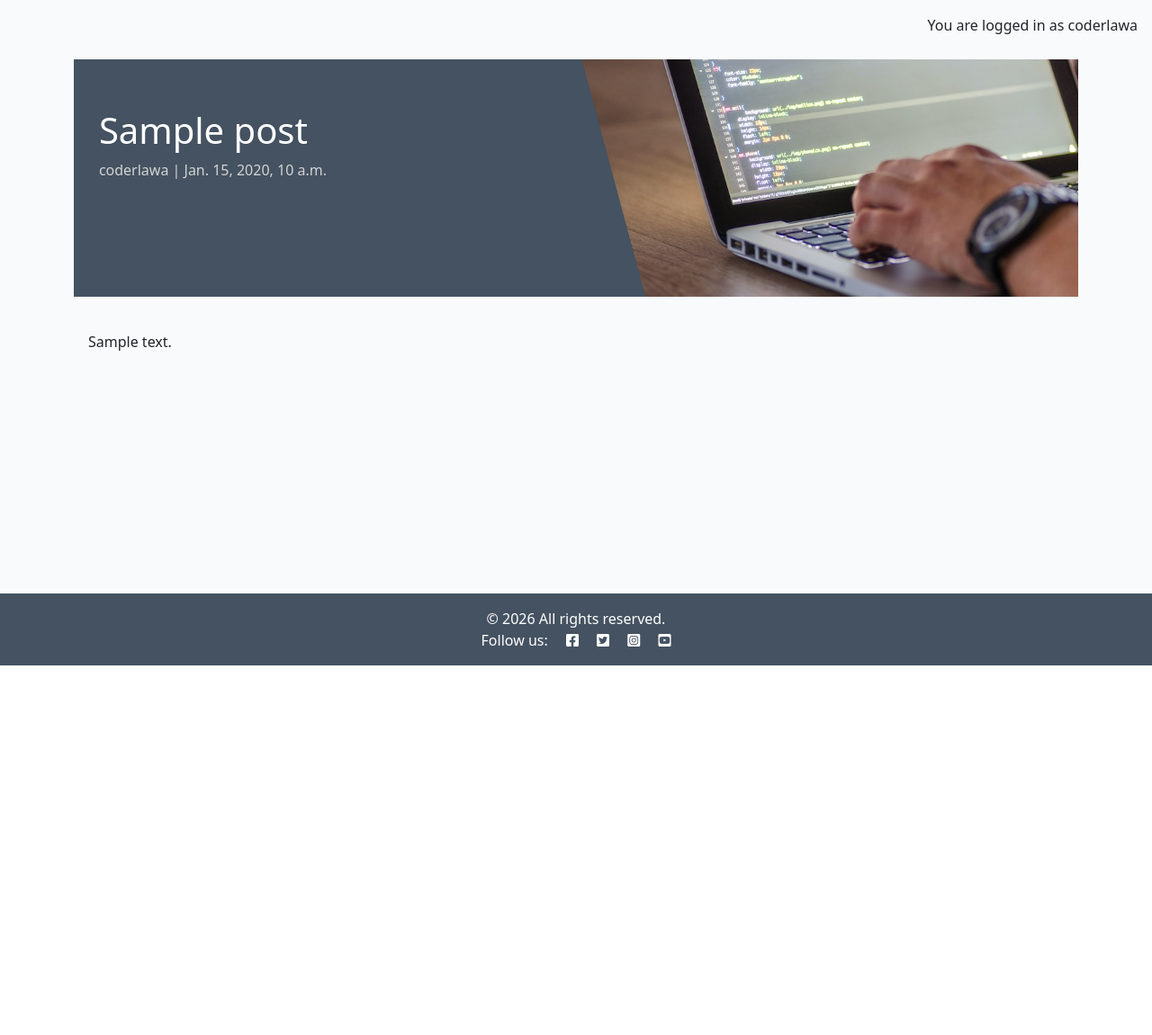
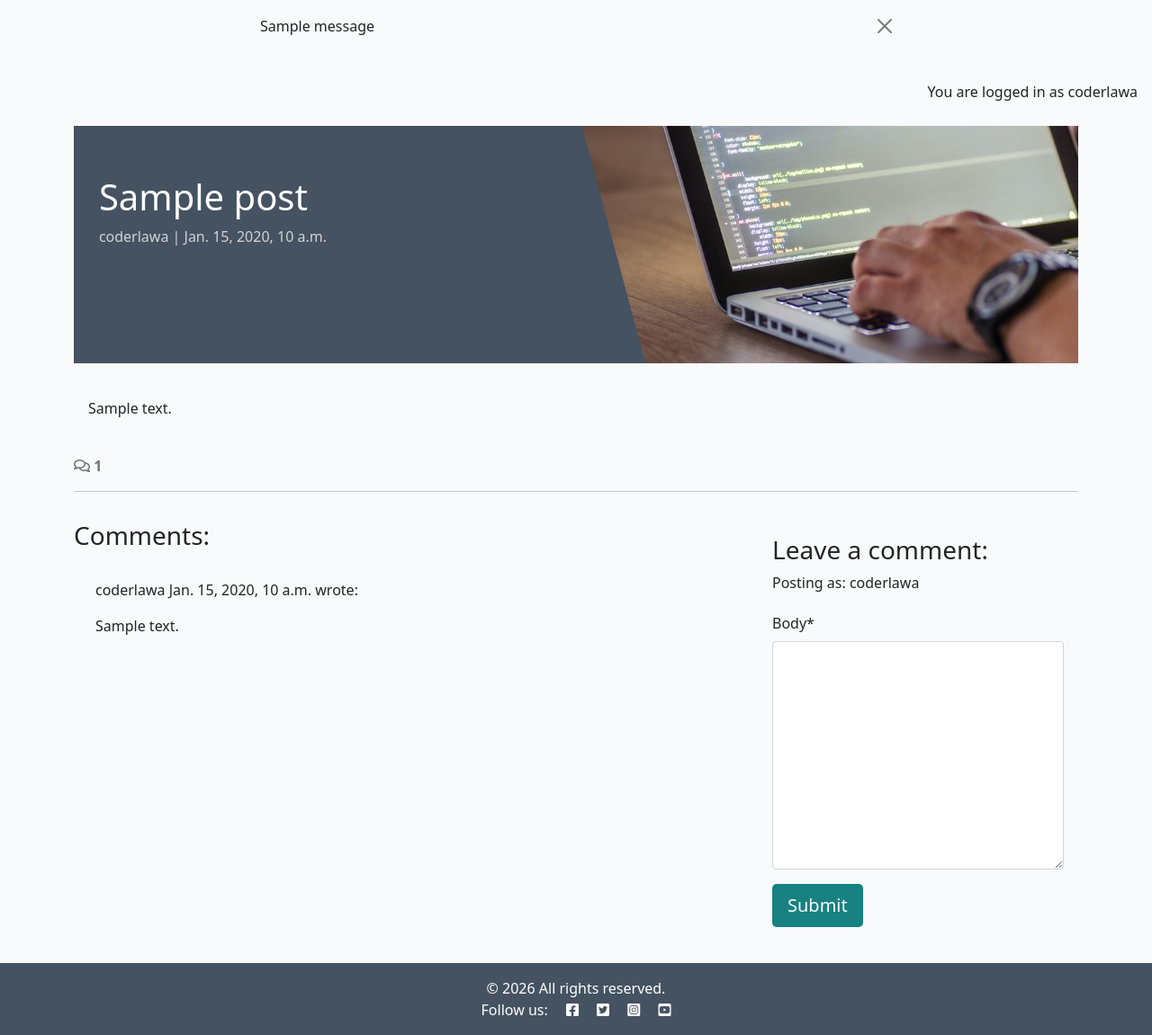
Before and after one commit to coderlawa/codestar_blog, a Django app: a page that uses templates/base.html in a window 1280 px wide. Shown: the part 60-1211 px from the top of the page at 90% size. Before the commit the page ends 800 px from the top, so only its background shows below. Run offline with Django 4.2, Linux system fonts and the light colour scheme; a user stored in the database is signed in; data comes from the database, SQL or seed files in the repository; tables that the repository leaves empty hold one stand-in row (values such as "Sample post"); one stand-in notice (Sample message) is shown; some libraries are stand-ins or nearby versions.

Commit message:
site user comment feature integrated

```diff
--- /dev/null
+++ b/blog/forms.py
@@ -0,0 +1,8 @@
+from .models import Comment
+from django import forms
+
+
+class CommentForm(forms.ModelForm):
+    class Meta:
+        model = Comment
+        fields = ('body',)
--- a/blog/templates/blog/post_detail.html
+++ b/blog/templates/blog/post_detail.html
@@ -1,5 +1,6 @@
 {% extends 'base.html' %} {% block content %}
 {% load static %}
+{% load crispy_forms_tags %}
 
 <div class="masthead">
     <div class="container">
@@ -29,6 +30,66 @@
             </div>
         </div>
     </div>
+    <!-- Displaying count of comments -->
+  <div class="row">
+    <div class="col-12">
+      <strong class="text-secondary">
+        <i class="far fa-comments"></i> {{ comment_count }}
+      </strong>
+    </div>
+    <div class="col-12">
+      <hr>
+    </div>
+  </div>
+  <!-- Displaying Comments -->
+  <div class="row">
+    <div class="col-md-8 card mb-4  mt-3 ">
+      <h3>Comments:</h3>
+      <div class="card-body">
+        <!-- We want a for loop inside the empty control tags
+          to iterate through each comment in comments -->
+        {% for comment in comments %}
+        <div class="p-2 comments
+          {% if not comment.approved and comment.author == user %}
+          faded{% elif not comment.approved %} d-none{% endif %}">
+          <p class="font-weight-bold">
+            {{ comment.author }}
+            <span class="font-weight-normal">
+              {{ comment.created_on }}
+            </span> wrote:
+          </p>
+          <div id="comment{{ comment.id }}">
+            {{ comment.body | linebreaks }}
+          </div>
+          {% if not comment.approved and comment.author == user %}
+          <p class="approval">
+            This comment is awaiting approval
+          </p>
+          {% endif %}
+        </div>
+        <!-- Our for loop ends here -->
+        {% endfor %}
+      </div>
+    </div>
+    <!-- Creating New Comments -->
+    <div class="col-md-4 card mb-4 mt-3">
+      <div class="card-body">
+        {% if user.is_authenticated %}
+        <h3>Leave a comment:</h3>
+        <p>Posting as: {{ user.username }}</p>
+        <form id="commentForm" method="post"
+          style="margin-top: 1.3em;">
+          {{ comment_form | crispy }}
+          {% csrf_token %}
+          <button id="submitButton" type="submit"
+            class="btn btn-signup btn-lg">Submit</button>
+        </form>
+        {% else %}
+        <p>Log in to leave a comment</p>
+        {% endif %}
+      </div>
+    </div>
+  </div>
 </div>
 
 {% endblock content %}
--- a/blog/views.py
+++ b/blog/views.py
@@ -1,6 +1,8 @@
 from django.shortcuts import render, get_object_or_404
 from django.views import generic
+from django.contrib import messages
 from .models import Post
+from .forms import CommentForm
 
 # Create your views here.
 
@@ -28,9 +30,28 @@ def post_detail(request, slug):
 
     queryset = Post.objects.filter(status=1)
     post = get_object_or_404(queryset, slug=slug)
+    comments = post.comments.all().order_by("-created_on")
+    comment_count = post.comments.filter(approved=True).count()
+    if request.method == "POST":
+        comment_form = CommentForm(data=request.POST)
+        if comment_form.is_valid():
+            comment = comment_form.save(commit=False)
+            comment.author = request.user
+            comment.post = post
+            comment.save()
+            messages.add_message(
+                request, messages.SUCCESS,
+                'Comment submitted and awaiting approval'
+    )
+    comment_form = CommentForm()
 
     return render(
         request,
         "blog/post_detail.html",
-        {"post": post},
+        {
+         "post": post,
+         "comments": comments,
+         "comment_count": comment_count,
+         "comment_form": comment_form
+         }
     )
--- a/requirements.txt
+++ b/requirements.txt
@@ -3,11 +3,13 @@ bleach==6.3.0
 certifi==2026.6.17
 cffi==2.0.0
 charset-normalizer==3.4.7
+crispy-bootstrap5==0.7
 cryptography==49.0.0
 defusedxml==0.7.1
 dj-database-url==0.5.0
-Django==4.2.30
+Django==6.0.6
 django-allauth==0.57.2
+django-crispy-forms==2.6
 django-summernote==0.8.20.0
 gunicorn==23.0.0
 idna==3.18
--- a/templates/base.html
+++ b/templates/base.html
@@ -74,6 +74,20 @@
             </div>
         </div>
     </nav>
+    <!-- displaying Django messages -->
+    <div class="container">
+        <div class="row">
+            <div class="col-md-8 offset-md-2">
+                {% for message in messages %}
+                <div class="alert {{ message.tags }} alert-dismissible
+            fade show" id="msg" role="alert">
+                    {{ message | safe }}
+                    <button type="button" class="btn-close" data-bs-dismiss="alert" aria-label="Close"></button>
+                </div>
+                {% endfor %}
+            </div>
+        </div>
+    </div>
 
     <main class="flex-shrink-0 main-bg">
         {% if user.is_authenticated %}
```
Also changed, not shown: codestar/settings.py (+6 -1 lines).
